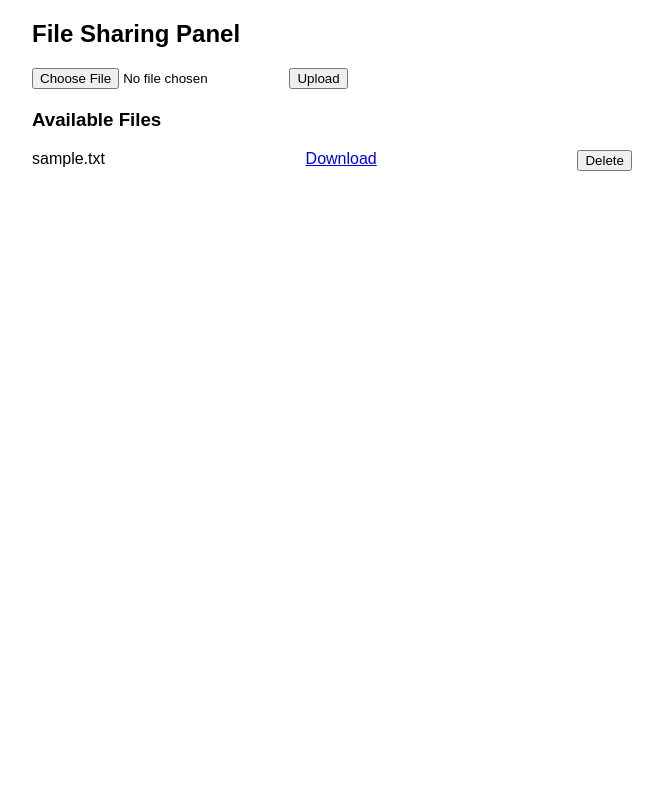
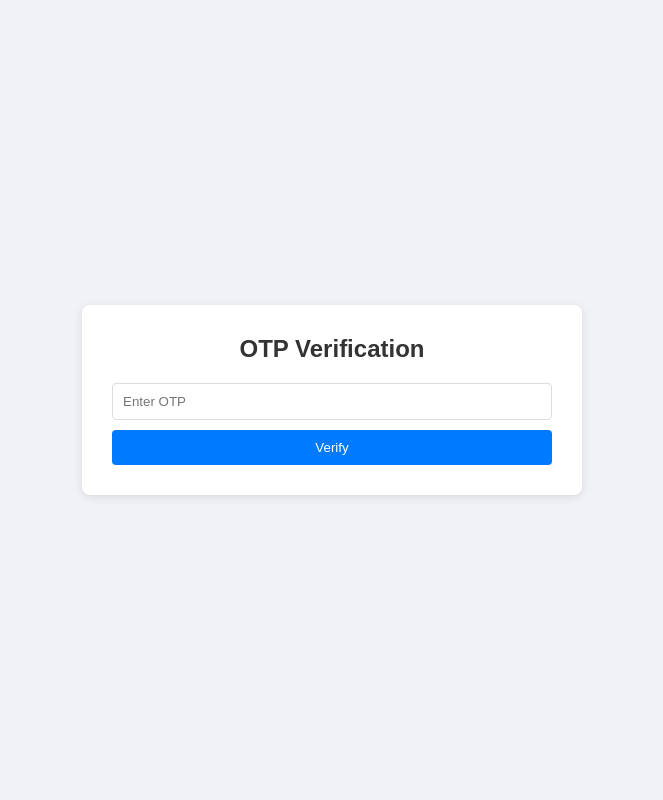
Before and after one commit to itspasindu/file-server, a Flask app: page / in a window 1280 px wide. Shown: the whole page, without its empty margins (308-971 px from the left). Run offline with Flask 3, Linux system fonts and the light colour scheme.

Commit message:
Added new files

```diff
--- a/server.py
+++ b/server.py
@@ -1,6 +1,8 @@
-from flask import Flask, render_template, request, redirect, url_for, send_from_directory, flash
+from flask import Flask, render_template, request, redirect, url_for, send_from_directory, flash, session
 import os
-
+import random
+import string
+app = Flask(__name__, static_folder='static')
 # Set up Flask app
 app = Flask(__name__)
 app.secret_key = "supersecretkey"  # Use a more secure key in production
@@ -13,43 +15,75 @@ app.config['UPLOAD_FOLDER'] = UPLOAD_FOLDER
 if not os.path.exists(UPLOAD_FOLDER):
     os.makedirs(UPLOAD_FOLDER)
 
-@app.route('/')
+# Generate OTP
+def generate_otp():
+    return ''.join(random.choices(string.digits, k=6))
+
+OTP = 12345
+
+@app.route('/otp')
+def show_otp():
+    return f"OTP for server access: {OTP}"
+
+@app.route('/', methods=['GET', 'POST'])
 def index():
-    # List all files in the upload folder
+    if request.method == 'POST':
+        entered_otp = request.form.get('otp')
+        if entered_otp == OTP:
+            session['verified'] = True
+            return redirect(url_for('file_panel'))
+        else:
+            flash('Invalid OTP. Please try again.')
+
+    return render_template('otp.html')
+
+@app.route('/file_panel')
+def file_panel():
+    if not session.get('verified'):
+        return redirect(url_for('index'))
+
     files = os.listdir(app.config['UPLOAD_FOLDER'])
     return render_template('index.html', files=files)
 
 @app.route('/upload', methods=['POST'])
 def upload_file():
+    if not session.get('verified'):
+        return redirect(url_for('index'))
+
     if 'file' not in request.files:
         flash('No file part')
-        return redirect(url_for('index'))
+        return redirect(url_for('file_panel'))
 
     file = request.files['file']
     if file.filename == '':
         flash('No selected file')
-        return redirect(url_for('index'))
+        return redirect(url_for('file_panel'))
 
     # Save the file
     if file:
         file_path = os.path.join(app.config['UPLOAD_FOLDER'], file.filename)
         file.save(file_path)
         flash(f'{file.filename} uploaded successfully!')
-        return redirect(url_for('index'))
+        return redirect(url_for('file_panel'))
 
 @app.route('/download/<filename>')
 def download_file(filename):
+    if not session.get('verified'):
+        return redirect(url_for('index'))
     return send_from_directory(app.config['UPLOAD_FOLDER'], filename, as_attachment=True)
 
 @app.route('/delete/<filename>', methods=['POST'])
 def delete_file(filename):
+    if not session.get('verified'):
+        return redirect(url_for('index'))
     file_path = os.path.join(app.config['UPLOAD_FOLDER'], filename)
     if os.path.exists(file_path):
         os.remove(file_path)
         flash(f'{filename} deleted successfully!')
     else:
         flash(f'File {filename} not found')
-    return redirect(url_for('index'))
+    return redirect(url_for('file_panel'))
 
 if __name__ == '__main__':
+    print(f"OTP for server access: {OTP}")
     app.run(host='0.0.0.0', port=5000, ssl_context=('cert.pem', 'key.pem'))
--- /dev/null
+++ b/static/styles.css
@@ -0,0 +1,124 @@
+body {
+    font-family: 'Arial', sans-serif;
+    background-color: #f0f2f5;
+    margin: 0;
+    padding: 0;
+    display: flex;
+    justify-content: center;
+    align-items: center;
+    min-height: 100vh;
+}
+
+.container {
+    width: 100%;
+    max-width: 500px;
+    padding: 20px;
+}
+
+.card {
+    background-color: #ffffff;
+    border-radius: 8px;
+    box-shadow: 0 2px 10px rgba(0, 0, 0, 0.1);
+    padding: 30px;
+}
+
+h2 {
+    color: #333;
+    margin-top: 0;
+    margin-bottom: 20px;
+    text-align: center;
+}
+
+.alert {
+    background-color: #f8d7da;
+    color: #721c24;
+    padding: 10px;
+    border-radius: 4px;
+    margin-bottom: 20px;
+}
+
+form {
+    display: flex;
+    flex-direction: column;
+}
+
+input[type="text"] {
+    padding: 10px;
+    margin-bottom: 10px;
+    border: 1px solid #ddd;
+    border-radius: 4px;
+}
+
+.btn {
+    background-color: #007bff;
+    color: white;
+    border: none;
+    padding: 10px 15px;
+    border-radius: 4px;
+    cursor: pointer;
+    transition: background-color 0.3s;
+}
+
+.btn:hover {
+    background-color: #0056b3;
+}
+
+.file-list {
+    margin-top: 30px;
+}
+
+.file-item {
+    display: flex;
+    justify-content: space-between;
+    align-items: center;
+    padding: 10px;
+    background-color: #f8f9fa;
+    border-radius: 4px;
+    margin-bottom: 10px;
+}
+
+.file-actions {
+    display: flex;
+    gap: 10px;
+}
+
+.btn-small {
+    padding: 5px 10px;
+    font-size: 0.9em;
+}
+
+.btn-danger {
+    background-color: #dc3545;
+}
+
+.btn-danger:hover {
+    background-color: #c82333;
+}
+
+.upload-form {
+    display: flex;
+    gap: 10px;
+    margin-bottom: 20px;
+}
+
+.file-input {
+    display: none;
+}
+
+.file-label {
+    padding: 10px 15px;
+    background-color: #6c757d;
+    color: white;
+    border-radius: 4px;
+    cursor: pointer;
+    transition: background-color 0.3s;
+    flex-grow: 1;
+    text-align: center;
+    white-space: nowrap;
+    overflow: hidden;
+    text-overflow: ellipsis;
+}
+
+.file-label:hover {
+    background-color: #5a6268;
+}
--- a/templates/index.html
+++ b/templates/index.html
@@ -4,47 +4,53 @@
     <meta charset="UTF-8">
     <meta name="viewport" content="width=device-width, initial-scale=1.0">
     <title>File Sharing Panel</title>
-    <style>
-        body { font-family: Arial, sans-serif; margin: 20px; }
-        .container { max-width: 600px; margin: auto; }
-        .file-list { margin-top: 20px; }
-        .file-item { display: flex; justify-content: space-between; margin: 5px 0; }
-    </style>
+    <link rel="stylesheet" href="{{ url_for('static', filename='styles.css') }}">
 </head>
 <body>
     <div class="container">
+        <div class="card">
             <h2>File Sharing Panel</h2>
 
-        <!-- Flash messages -->
             {% with messages = get_flashed_messages() %}
               {% if messages %}
-            <ul>
+                <div class="alert">
                   {% for message in messages %}
-                <li>{{ message }}</li>
+                    <p>{{ message }}</p>
                   {% endfor %}
-            </ul>
+                </div>
               {% endif %}
             {% endwith %}
 
-        <!-- File upload form -->
-        <form action="{{ url_for('upload_file') }}" method="POST" enctype="multipart/form-data">
-            <input type="file" name="file" required>
-            <button type="submit">Upload</button>
+            <form action="{{ url_for('upload_file') }}" method="POST" enctype="multipart/form-data" class="upload-form">
+                <input type="file" name="file" id="file" class="file-input" required>
+                <label for="file" class="file-label">Choose a file</label>
+                <button type="submit" class="btn">Upload</button>
             </form>
 
-        <!-- List of files -->
             <div class="file-list">
                 <h3>Available Files</h3>
                 {% for file in files %}
                 <div class="file-item">
                     <span>{{ file }}</span>
-                <a href="{{ url_for('download_file', filename=file) }}">Download</a>
+                    <div class="file-actions">
+                        <a href="{{ url_for('download_file', filename=file) }}" class="btn btn-small">Download</a>
                         <form action="{{ url_for('delete_file', filename=file) }}" method="POST" style="display:inline;">
-                    <button type="submit">Delete</button>
+                            <button type="submit" class="btn btn-small btn-danger">Delete</button>
                         </form>
+                    </div>
                 </div>
                 {% endfor %}
             </div>
         </div>
+    </div>
+    <script>
+        document.querySelector('.file-input').addEventListener('change', function(e) {
+            var fileName = e.target.value.split('\\').pop();
+            if (fileName)
+                document.querySelector('.file-label').innerHTML = fileName;
+            else
+                document.querySelector('.file-label').innerHTML = 'Choose a file';
+        });
+    </script>
 </body>
 </html>
--- /dev/null
+++ b/templates/otp.html
@@ -0,0 +1,31 @@
+<!DOCTYPE html>
+<html lang="en">
+<head>
+    <meta charset="UTF-8">
+    <meta name="viewport" content="width=device-width, initial-scale=1.0">
+    <title>OTP Verification</title>
+    <link rel="stylesheet" href="{{ url_for('static', filename='styles.css') }}">
+</head>
+<body>
+    <div class="container">
+        <div class="card">
+            <h2>OTP Verification</h2>
+
+            {% with messages = get_flashed_messages() %}
+              {% if messages %}
+                <div class="alert">
+                  {% for message in messages %}
+                    <p>{{ message }}</p>
+                  {% endfor %}
+                </div>
+              {% endif %}
+            {% endwith %}
+
+            <form action="{{ url_for('index') }}" method="POST">
+                <input type="text" name="otp" placeholder="Enter OTP" required>
+                <button type="submit" class="btn">Verify</button>
+            </form>
+        </div>
+    </div>
+</body>
+</html>
```
Lines whose indentation alone changed are shown as unchanged.
